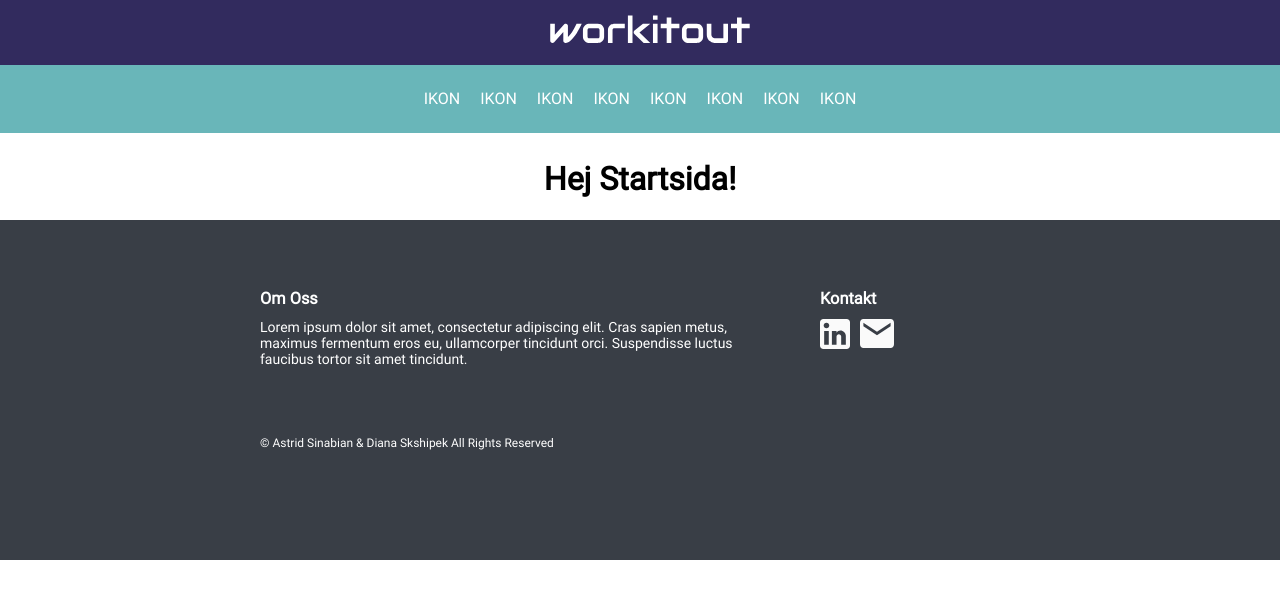
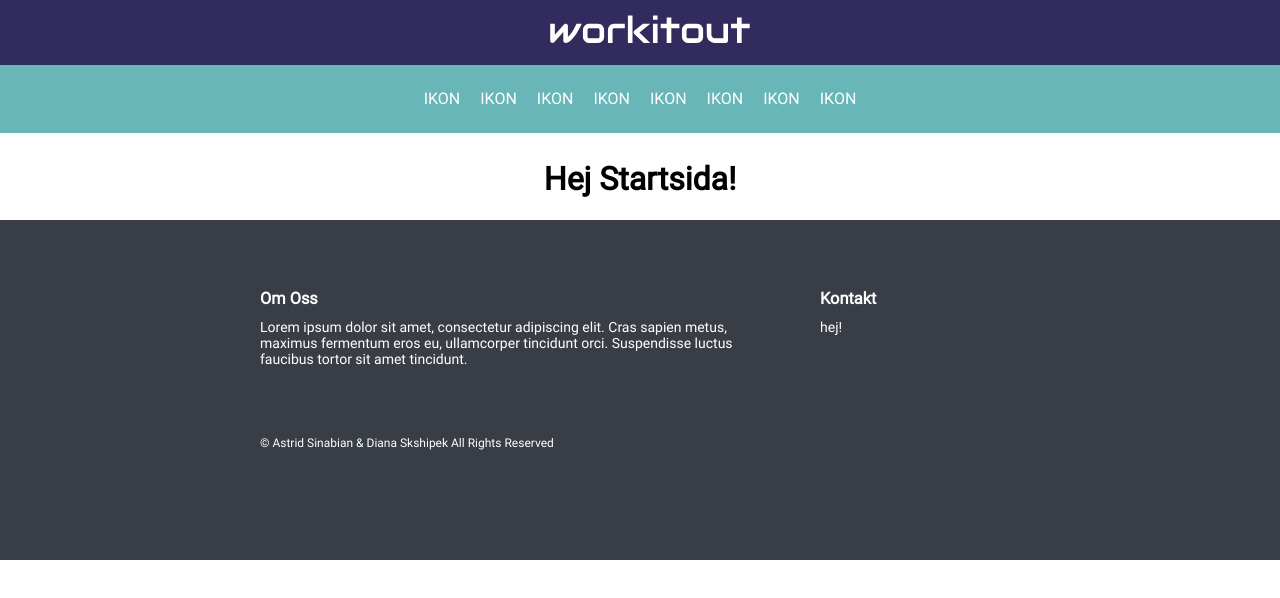
Before and after one commit to Diasks/WorkItOut, a React (Create React App) app in the folder Client/: page / in a window 1280 px wide. Shown: the top 598 px of the page. Built offline with nearby package versions, Linux system fonts and the light colour scheme.

Commit message:
T-57_Deploy-app, remove error from frontend

```diff
--- a/Client/src/components/layout/Footer.jsx
+++ b/Client/src/components/layout/Footer.jsx
@@ -12,8 +12,7 @@ function Footer() {
             <section className="contact">
               <h3>Kontakt</h3>
               <div>
-                <a href="www.linkedin.com" className="icon icon-linkedin" target="_blank" rel="noopener noreferrer"></a>
-                <a href="mailto:a.sinabian@gmail.com" className="icon icon-email" target="_blank" rel="noopener noreferrer"></a>
+                <p>hej!</p>
               </div>
             </section>
           </div>
```
